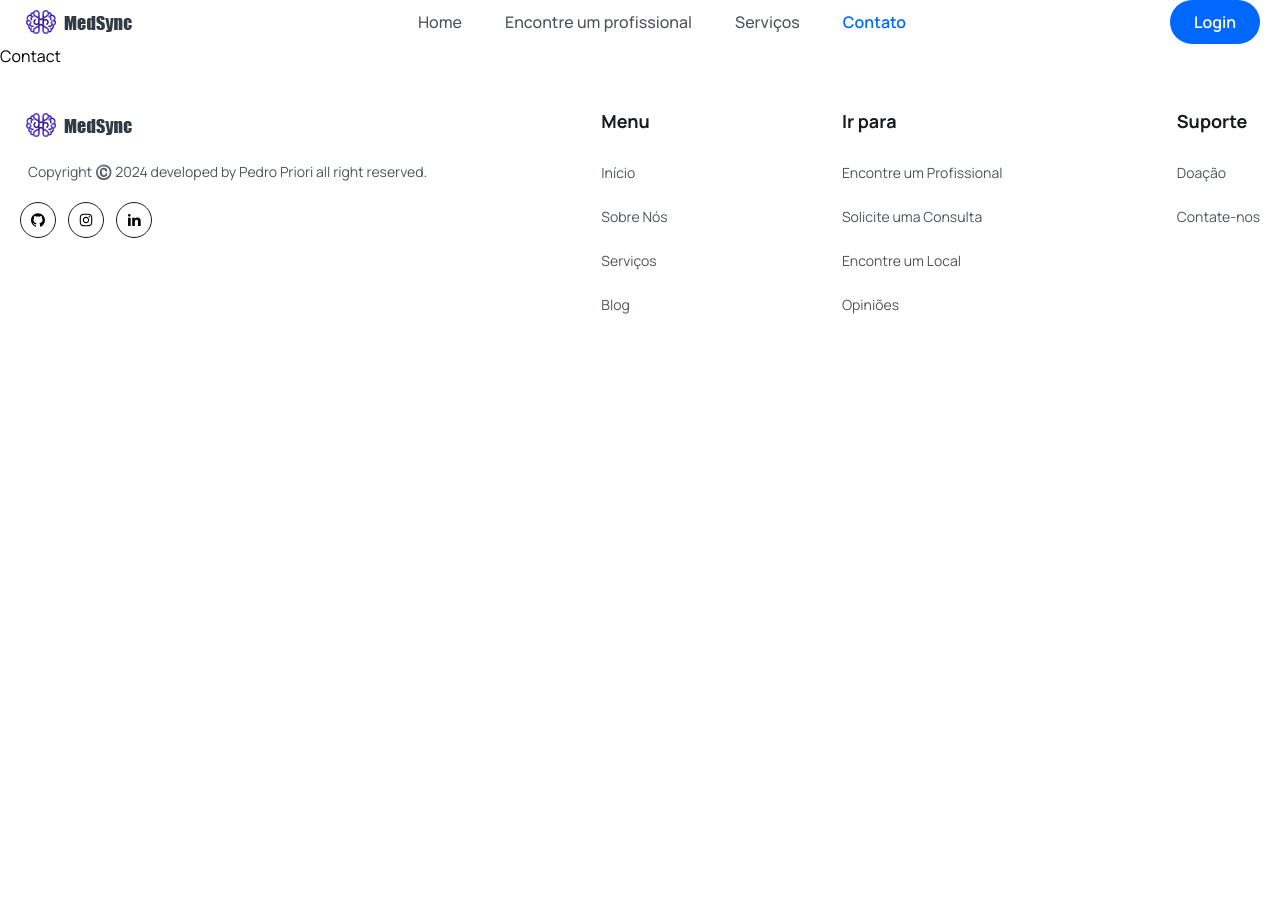
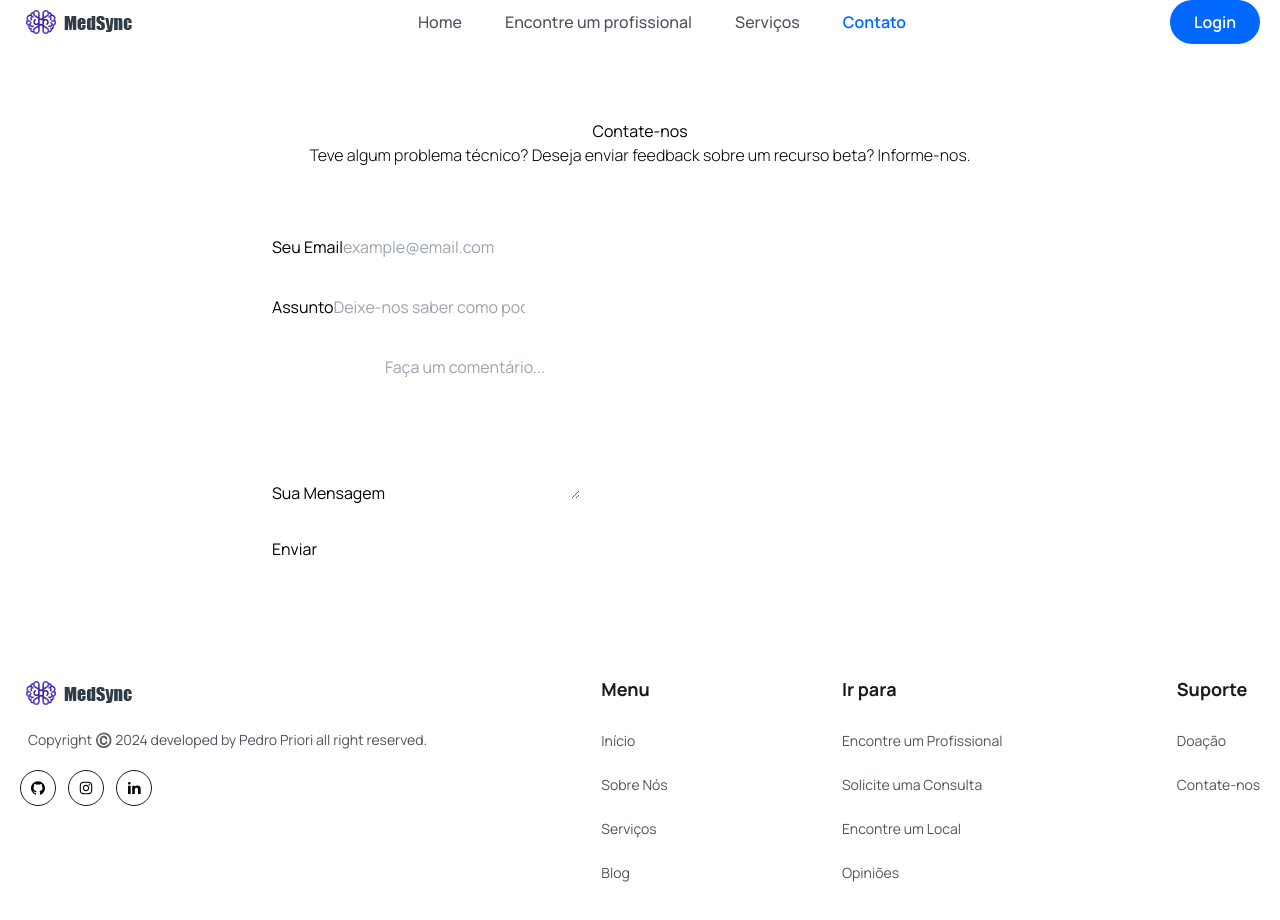
Before and after one commit to pedropriori/MedSync-Application, a React (Vite) app: page /contact in a window 1280 px wide. Shown: the top 920 px of the page. Before the commit the page ends 800 px from the top, so only its background shows below. Built offline with nearby package versions, Linux system fonts and the light colour scheme.

Commit message:
contact page

```diff
--- a/src/pages/Contact.jsx
+++ b/src/pages/Contact.jsx
@@ -1,8 +1,52 @@
-import React from 'react'
+
 
 const Contact = () => {
   return (
-    <div>Contact</div>
+    <section>
+      <div className='px-4 mx-auto max-w-screen-md'>
+        <h2 className='heading text-center'>
+          Contate-nos
+        </h2>
+        <p className='mb-8 lg:mb-16 font-light text-center text__para'>
+          Teve algum problema técnico? Deseja enviar feedback sobre um recurso beta? Informe-nos.
+        </p>
+        <form action="#" className='space-y-8'>
+          <div>
+            <label htmlFor="email" className='form__label'>Seu Email</label>
+            <input
+              type="email"
+              id='email'
+              placeholder='example@email.com'
+              className='form__input mt-1'
+            />
+          </div>
+
+          <div>
+            <label htmlFor="subject" className='form__label'>Assunto</label>
+            <input
+              type="text"
+              id='subject'
+              placeholder='Deixe-nos saber como podemos te ajudar'
+              className='form__input mt-1'
+            />
+          </div>
+
+          <div className="sm:col-span-2">
+            <label htmlFor="message" className='form__label'>Sua Mensagem</label>
+            <textarea
+              rows='6'
+              type="text"
+              id='message'
+              placeholder='Faça um comentário...'
+              className='form__input mt-1'
+            />
+          </div>
+          <button type="submit" className="btn rounded sm:w-fit">
+            Enviar
+          </button>
+        </form>
+      </div>
+    </section>
   )
 }
 
```
